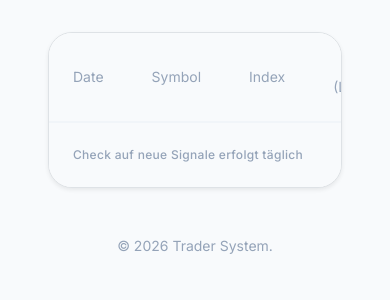
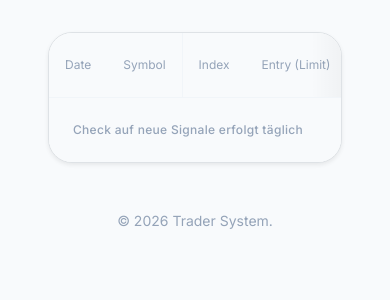
Before and after one commit to fxhuhn/croc-trader, a Flask app: page /screener/dip-buyer in a window 390 px wide. Shown: the part 89-389 px from the top of the page. Run offline with Flask 3, Linux system fonts and the light colour scheme; data that the repository does not hold is empty; parts of the project's set-up code (start-up, migrations or seed data) failed here and were passed over; some libraries are stand-ins or nearby versions.

Commit message:
add mobile view

```diff
--- a/app/templates/screener_dip_buyer.html
+++ b/app/templates/screener_dip_buyer.html
@@ -52,30 +52,33 @@
     <section class="mb-12">
 
         <div class="bg-white rounded-3xl shadow-sm border border-slate-200 overflow-hidden">
-            <div class="overflow-x-auto">
-                <table class="w-full text-sm text-left">
+            <div class="overflow-x-auto no-scrollbar relative shadow-indicator">
+                <table class="w-full text-sm text-left border-separate border-spacing-0">
                     <thead>
-                        <tr class="text-slate-400 font-medium border-b border-slate-100 bg-slate-50">
-                            <th class="px-6 py-4 font-normal">Date</th>
-                            <th class="px-6 py-4 font-normal">Symbol</th>
-                            <th class="px-6 py-4 font-normal">Index</th>
-                            <th class="px-6 py-4 font-normal text-right">Entry (Limit)</th>
-                            <th class="px-6 py-4 font-normal text-right">LOC</th>
-                            <th class="px-6 py-4 font-normal text-right">Score</th>
-                            <th class="px-6 py-4 font-normal text-right">Close</th>
-                            <th class="px-6 py-4 font-normal text-right">ATR</th>
+                        <tr class="text-xs md:text-sm text-slate-400 font-medium border-b border-slate-100 bg-slate-50">
+                            <th class="px-3 md:px-6 py-4 font-normal whitespace-nowrap">Date</th>
+                            <th
+                                class="px-3 md:px-6 py-4 font-normal sticky-col sticky-col-header border-r border-slate-100 whitespace-nowrap">
+                                Symbol</th>
+                            <th class="px-3 md:px-6 py-4 font-normal whitespace-nowrap">Index</th>
+                            <th class="px-3 md:px-6 py-4 font-normal text-right whitespace-nowrap">Entry (Limit)</th>
+                            <th class="px-3 md:px-6 py-4 font-normal text-right whitespace-nowrap">LOC</th>
+                            <th class="px-3 md:px-6 py-4 font-normal text-right whitespace-nowrap">Score</th>
+                            <th class="px-3 md:px-6 py-4 font-normal text-right whitespace-nowrap">Close</th>
+                            <th class="px-3 md:px-6 py-4 font-normal text-right whitespace-nowrap">ATR</th>
                         </tr>
                     </thead>
                     <tbody class="divide-y divide-slate-50">
                         {% for row in results %}
                         <tr class="hover:bg-slate-50/50 transition-colors group">
                             <!-- Date -->
-                            <td class="px-6 py-3 font-medium text-slate-700 whitespace-nowrap">
+                            <td class="px-3 md:px-6 py-3 font-medium text-slate-700 text-sm whitespace-nowrap">
                                 {{ row.display_date }}
                             </td>
 
                             <!-- Symbol -->
-                            <td class="px-6 py-3">
+                            <td
+                                class="px-3 md:px-6 py-3 sticky-col border-r border-slate-100 text-sm whitespace-nowrap bg-white group-hover:bg-slate-50/50 transition-colors">
                                 <div class="flex items-center gap-2">
                                     <span class="font-black text-slate-700">{{ row.symbol }}</span>
                                     <a href="https://www.tradingview.com/chart/?symbol={{ row.symbol }}" target="_blank"
@@ -86,7 +89,7 @@
                             </td>
 
                             <!-- Index -->
-                            <td class="px-6 py-3">
+                            <td class="px-3 md:px-6 py-3 text-sm whitespace-nowrap">
                                 <span
                                     class="inline-flex items-center px-2 py-0.5 rounded text-xs font-medium bg-slate-100 text-slate-800 border border-slate-200">
                                     {{ row.context.get('indices', '-') }}
@@ -94,7 +97,8 @@
                             </td>
 
                             <!-- Entry (Limit) -->
-                            <td class="px-6 py-3 text-right font-mono text-emerald-600 font-medium">
+                            <td
+                                class="px-3 md:px-6 py-3 text-right font-mono text-emerald-600 font-medium text-sm whitespace-nowrap">
                                 {% if row.entry_price %}
                                 {{ "{:,.2f}".format(row.entry_price|float) }}
                                 {% else %}
@@ -103,7 +107,8 @@
                             </td>
 
                             <!-- LOC Threshold -->
-                            <td class="px-6 py-3 text-right font-mono text-amber-600 font-medium">
+                            <td
+                                class="px-3 md:px-6 py-3 text-right font-mono text-amber-600 font-medium text-sm whitespace-nowrap">
                                 {% if row.context.get('threshold_loc') %}
                                 {{ "{:,.2f}".format(row.context.threshold_loc|float) }}
                                 {% else %}
@@ -112,12 +117,12 @@
                             </td>
 
                             <!-- Score -->
-                            <td class="px-6 py-3 text-right font-bold text-slate-800">
+                            <td class="px-3 md:px-6 py-3 text-right font-bold text-slate-800 text-sm whitespace-nowrap">
                                 {{ row.setup_score }}
                             </td>
 
                             <!-- Close -->
-                            <td class="px-6 py-3 text-right font-mono text-slate-500">
+                            <td class="px-3 md:px-6 py-3 text-right font-mono text-slate-500 text-sm whitespace-nowrap">
                                 {% if row.context.get('close') %}
                                 {{ "{:,.2f}".format(row.context.get('close')|float) }}
                                 {% else %}
@@ -126,7 +131,7 @@
                             </td>
 
                             <!-- ATR (5) -->
-                            <td class="px-6 py-3 text-right font-mono text-slate-500">
+                            <td class="px-3 md:px-6 py-3 text-right font-mono text-slate-500 text-sm whitespace-nowrap">
                                 {% if row.context.get('atr5') %}
                                 {{ "{:,.2f}".format(row.context.get('atr5')|float) }}
                                 {% else %}
```
Also changed, not shown: app/templates/screener_twopercent.html (+16 -12 lines).
